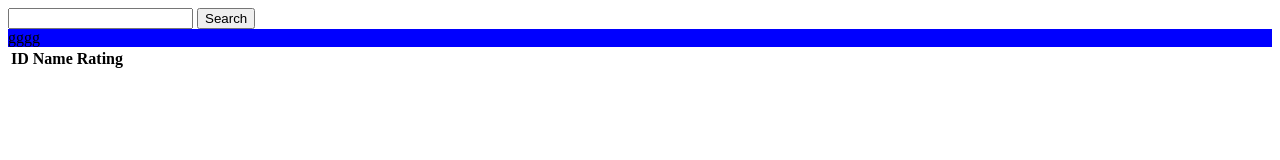
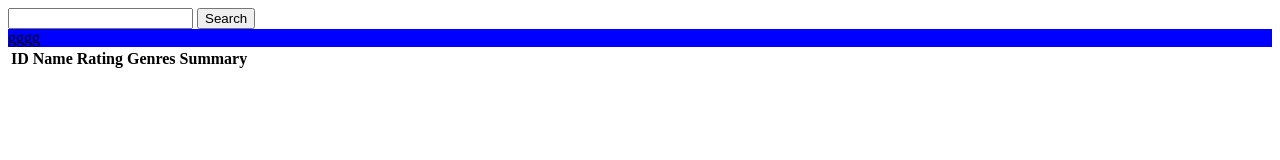
Before and after one commit to mprimorac1/test1, a website: page index.html in a window 1280 px wide. Drawn offline with Linux system fonts and the light colour scheme.

Commit message:
dodan genres i summary

```diff
--- a/index.html
+++ b/index.html
@@ -13,8 +13,8 @@
           <th>ID</th>
           <th>Name</th>
           <th>Rating</th>
-          <!-- <th>Genres</th>
-          <th>Summary</th> -->
+          <th>Genres</th>
+          <th>Summary</th>
         </tr>
       </thead>
       <tbody></tbody>
```
